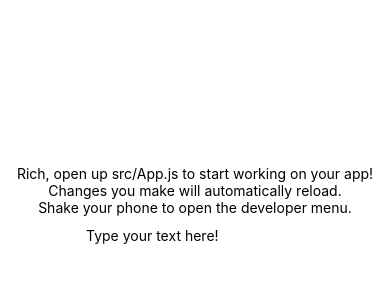
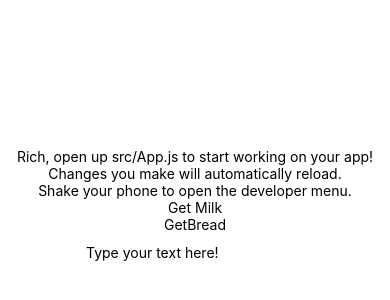
Before and after one commit to rhildred/tdd-jest-react-native, a React Native app: screen / in a window 390 px wide. Shown: the part 212-512 px from the top of the page. Built offline with nearby package versions, Linux system fonts and the light colour scheme.

Commit message:
added display of todos

```diff
--- a/src/App.js
+++ b/src/App.js
@@ -2,12 +2,14 @@ import React from 'react';
 import { StyleSheet, Text, View, TextInput } from 'react-native';
 
 export default class App extends React.Component {
+  aTodos = ["Get Milk", "GetBread"];
   constructor(props) {
     super(props);
     this.state = {todo: ''};
   }
 
   updateText(event){
+    console.log(this.state);
     alert("text box: " + this.state.todo);
   }
 
@@ -17,6 +19,12 @@ export default class App extends React.Component {
         <Text>Rich, open up src/App.js to start working on your app!</Text>
         <Text>Changes you make will automatically reload.</Text>
         <Text>Shake your phone to open the developer menu.</Text>
+        {
+        this.aTodos.map((prop)=>{
+          return(<Text>{prop}</Text>)
+        })
+
+      }
         <TextInput
           style={{height: 40}}
           placeholder="Type your text here!"
```
Also changed, not shown: package.json (line endings or trailing spaces), 1 other file (tests, documents, lock files or other folders).
